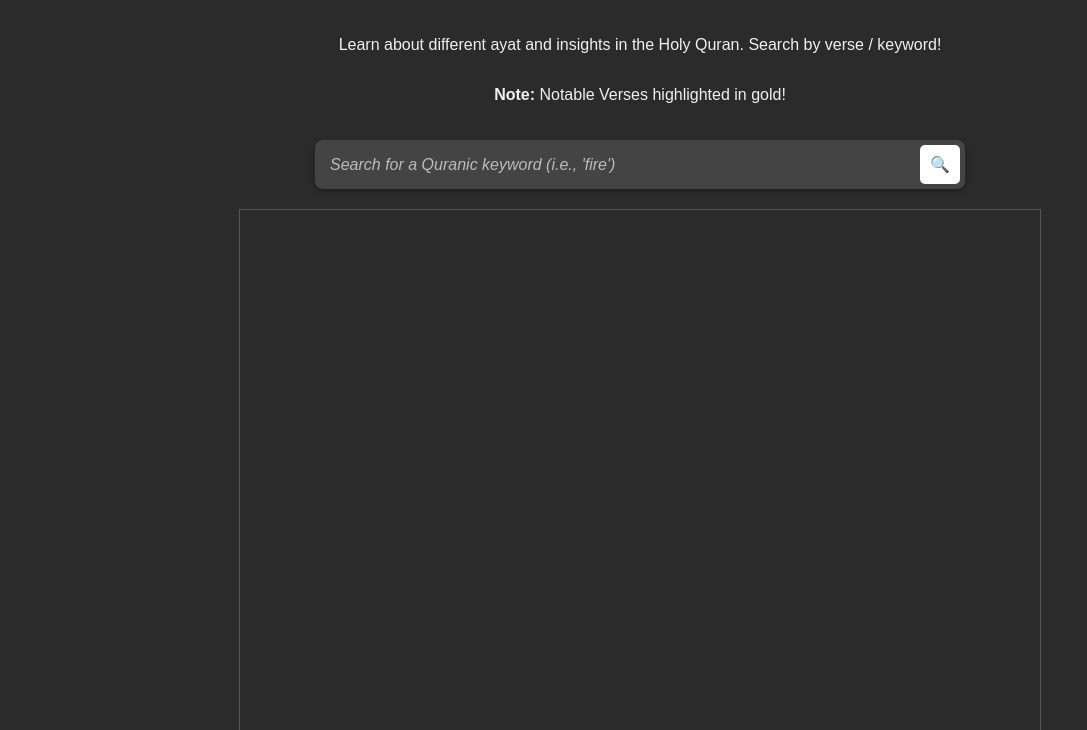
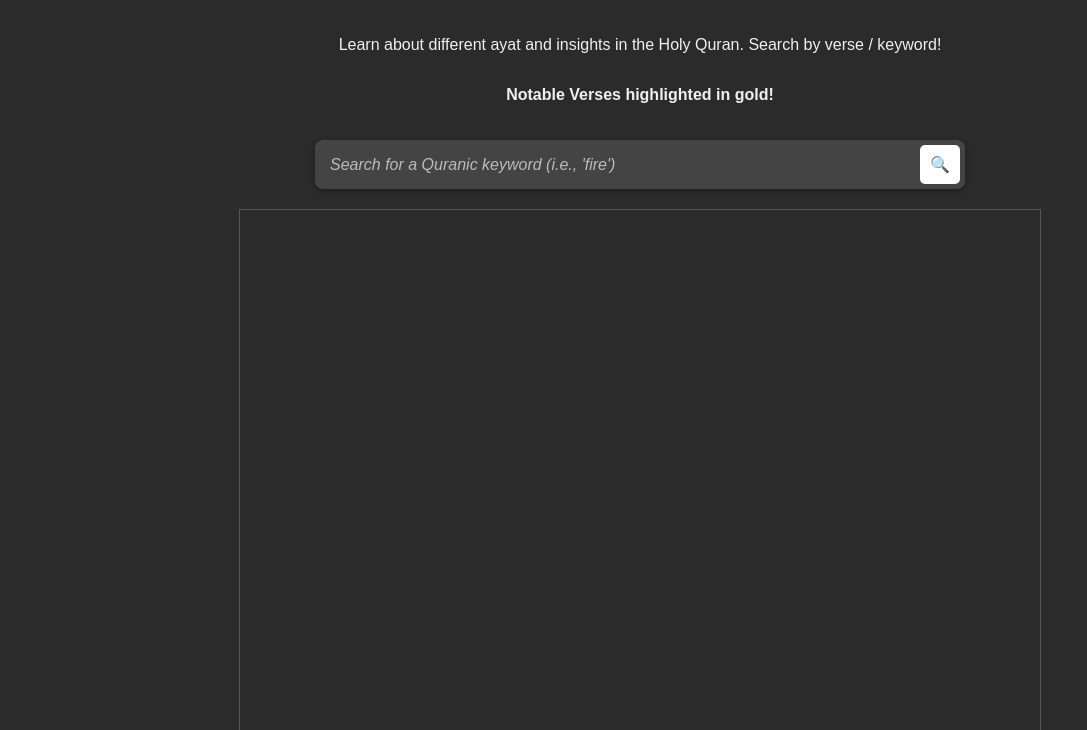
Before and after one commit to ymorsi7/Quran-Interactive-Visualization, a plain HTML site: page index.html in a window 1280 px wide. Shown: the part 70-800 px from the top of the page, without its empty margins (0-1087 px from the left). Drawn offline with nearby package versions, Linux system fonts and the light colour scheme; no server answers.

Commit message:
Update index.html

```diff
--- a/index.html
+++ b/index.html
@@ -149,7 +149,7 @@
 
   <h1>Quranic Ayat Interactive Exploration</h1>
   <p>Learn about different ayat and insights in the Holy Quran. Search by verse / keyword!</p>
-  <p><b>Note: </b>Notable Verses highlighted in gold!</p>
+  <p><b>Notable Verses highlighted in gold!</b></p>
 
   <div id="search-container">
     <input id="search-bar" type="text" placeholder="Search for a Quranic keyword (i.e., 'fire')" />
```
